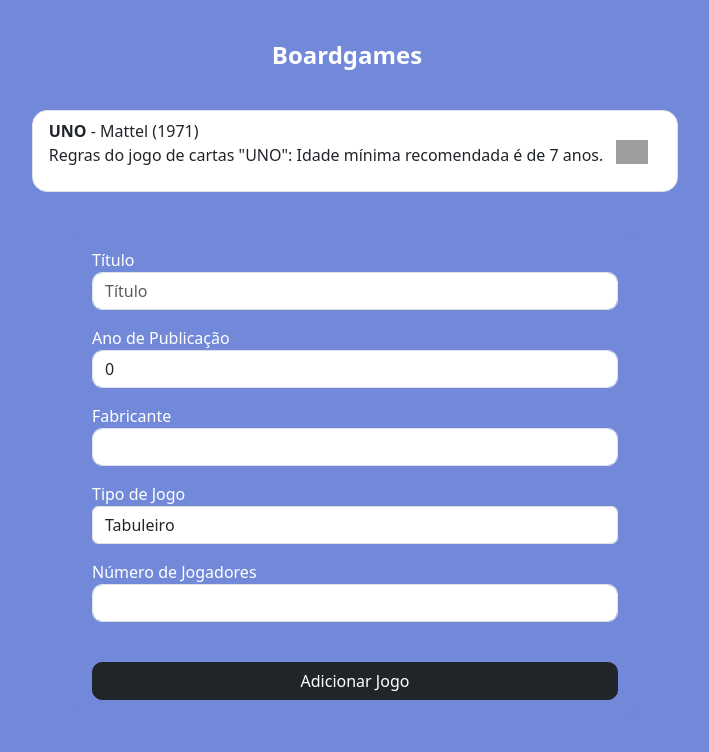
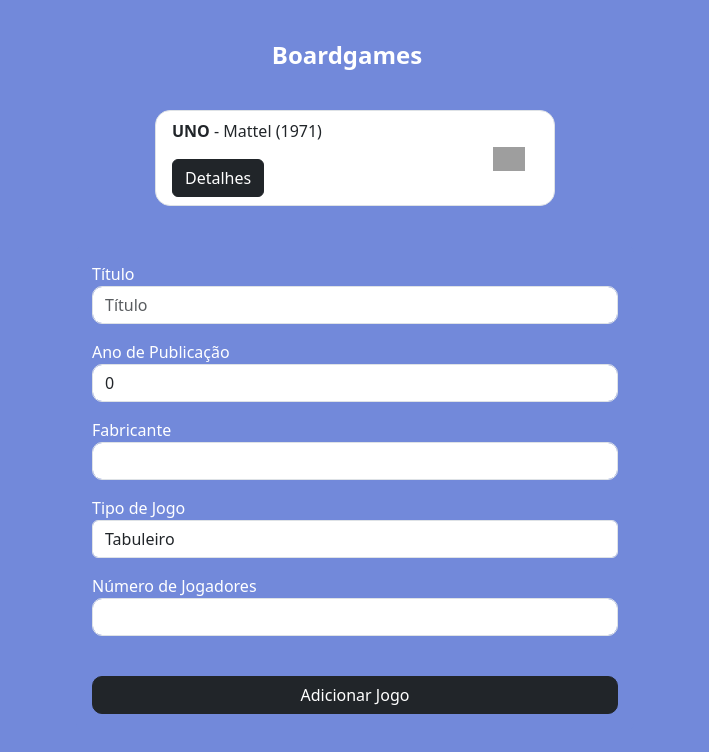
Before and after one commit to lucsdsm/tsi-2024.2-poo-av1, an Angular app in the folder boardgames/: page / in a window 1280 px wide. Shown: the top 752 px of the page, without its empty margins (285-994 px from the left). Built offline with nearby package versions, Linux system fonts and the light colour scheme; grey boxes are pictures that could not be loaded; a web font is replaced by a local one.

Commit message:
adicionado botão para exibir detalhes

```diff
--- a/boardgames/src/app/body/body.component.css
+++ b/boardgames/src/app/body/body.component.css
@@ -7,6 +7,7 @@
 .container li {
     border-radius: 15px;
     margin-bottom: 1rem;
+    width: 50vh;
 }
 
 .container form {
--- a/boardgames/src/app/body/body.component.html
+++ b/boardgames/src/app/body/body.component.html
@@ -4,7 +4,30 @@
         <li *ngFor="let jogo of jogos" class="list-group-item d-flex justify-content-between">
             <div>
                 <strong> {{jogo.titulo}} </strong> - {{jogo.fabricante}} ({{jogo.anoPublicacao}})
-                <p> {{jogo.exibirRegras()}} </p>
+                <p>  </p>
+
+                <!-- Button trigger modal -->
+                <button type="button" class="btn btn-dark" data-bs-toggle="modal" data-bs-target="#exampleModal">
+                    Detalhes
+                </button>
+
+                <!-- Modal -->
+                <div class="modal fade" id="exampleModal" tabindex="-1" aria-labelledby="exampleModalLabel" aria-hidden="true">
+                    <div class="modal-dialog modal-dialog-centered">
+                    <div class="modal-content">
+                        <div class="modal-header">
+                        <h1 class="modal-title fs-5" id="exampleModalLabel"> {{jogo.titulo}} </h1>
+                        <button type="button" class="btn-close" data-bs-dismiss="modal" aria-label="Close"></button>
+                        </div>
+                        <div class="modal-body">
+                            {{jogo.exibirRegras()}}
+                        </div>
+                        <div class="modal-footer">
+                        <button type="button" class="btn btn-secondary" data-bs-dismiss="modal"> Fechar </button>
+                        </div>
+                    </div>
+                    </div>
+                </div>
             </div>
             <button class="btn" (click)="removerJogo(jogo.titulo)"> <img src="https://cdn-icons-png.flaticon.com/512/7778/7778893.png" style="width: 32px;"> </button>
         </li>
--- a/boardgames/src/index.html
+++ b/boardgames/src/index.html
@@ -8,6 +8,8 @@
   <link rel="icon" type="image/x-icon" href="https://cdn-icons-png.flaticon.com/512/1804/1804674.png">
   <link href="https://cdn.jsdelivr.net/npm/bootstrap@5.3.3/dist/css/bootstrap.min.css" rel="stylesheet" integrity="sha384-QWTKZyjpPEjISv5WaRU9OFeRpok6YctnYmDr5pNlyT2bRjXh0JMhjY6hW+ALEwIH" crossorigin="anonymous">
   <script src="https://cdn.jsdelivr.net/npm/bootstrap@5.3.3/dist/js/bootstrap.bundle.min.js" integrity="sha384-YvpcrYf0tY3lHB60NNkmXc5s9fDVZLESaAA55NDzOxhy9GkcIdslK1eN7N6jIeHz" crossorigin="anonymous"></script>
+  <script src="https://cdn.jsdelivr.net/npm/@popperjs/core@2.11.8/dist/umd/popper.min.js" integrity="sha384-I7E8VVD/ismYTF4hNIPjVp/Zjvgyol6VFvRkX/vR+Vc4jQkC+hVqc2pM8ODewa9r" crossorigin="anonymous"></script>
+  <script src="https://cdn.jsdelivr.net/npm/bootstrap@5.3.3/dist/js/bootstrap.min.js" integrity="sha384-0pUGZvbkm6XF6gxjEnlmuGrJXVbNuzT9qBBavbLwCsOGabYfZo0T0to5eqruptLy" crossorigin="anonymous"></script>
 
   <link rel="preconnect" href="https://fonts.googleapis.com">
   <link rel="preconnect" href="https://fonts.gstatic.com" crossorigin>
```
